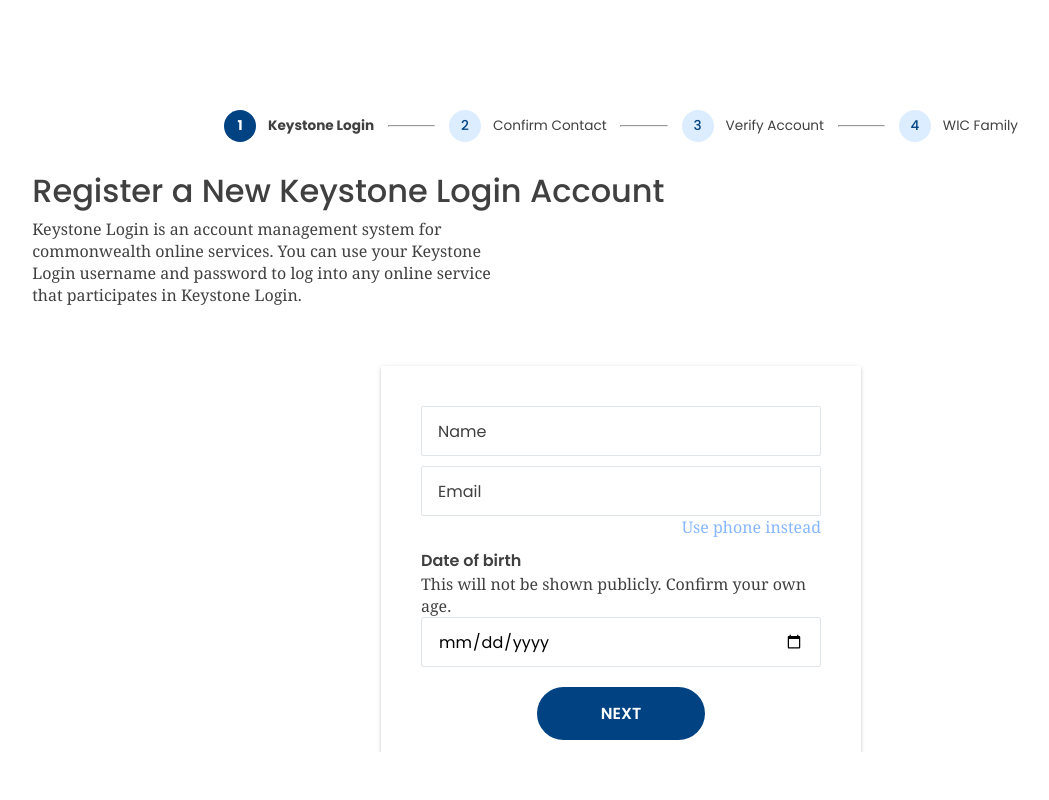
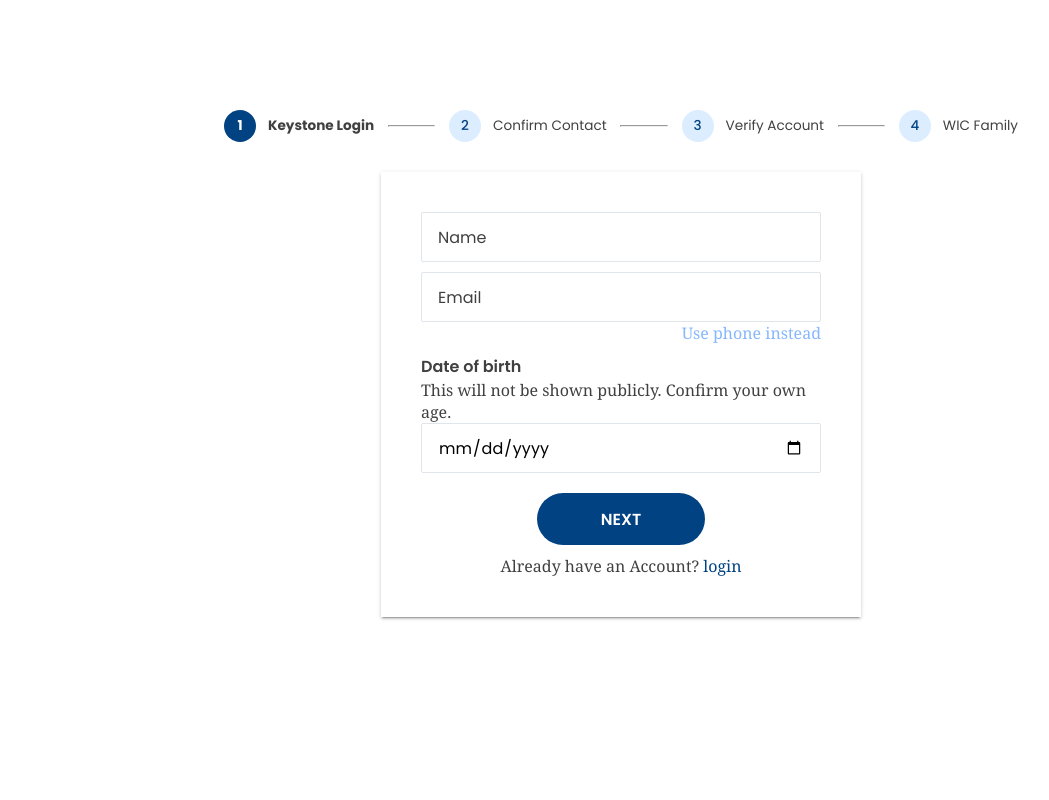
Before and after one commit to morzinapervin/Form-validation, a plain HTML site: page index.html in a window 1280 px wide. Shown: the whole page, without its empty margins (19-1068 px from the left). Drawn offline with Linux system fonts and the light colour scheme.

Commit message:
file commented

```diff
--- a/index.html
+++ b/index.html
@@ -30,12 +30,12 @@
         </div>
     </div>
 </div>
-<div class="fp-page-intro short">
+<!-- <div class="fp-page-intro short">
   <div class="intro-inner">
   <h1>Register a New Keystone Login Account</h1>
   <p>Keystone Login is an account management system for commonwealth online services. You can use your Keystone Login username and password to log into any online service that participates in Keystone Login.</p>
 </div>
-</div>
+</div> -->
   <div class="wrapper">
 
 
```
